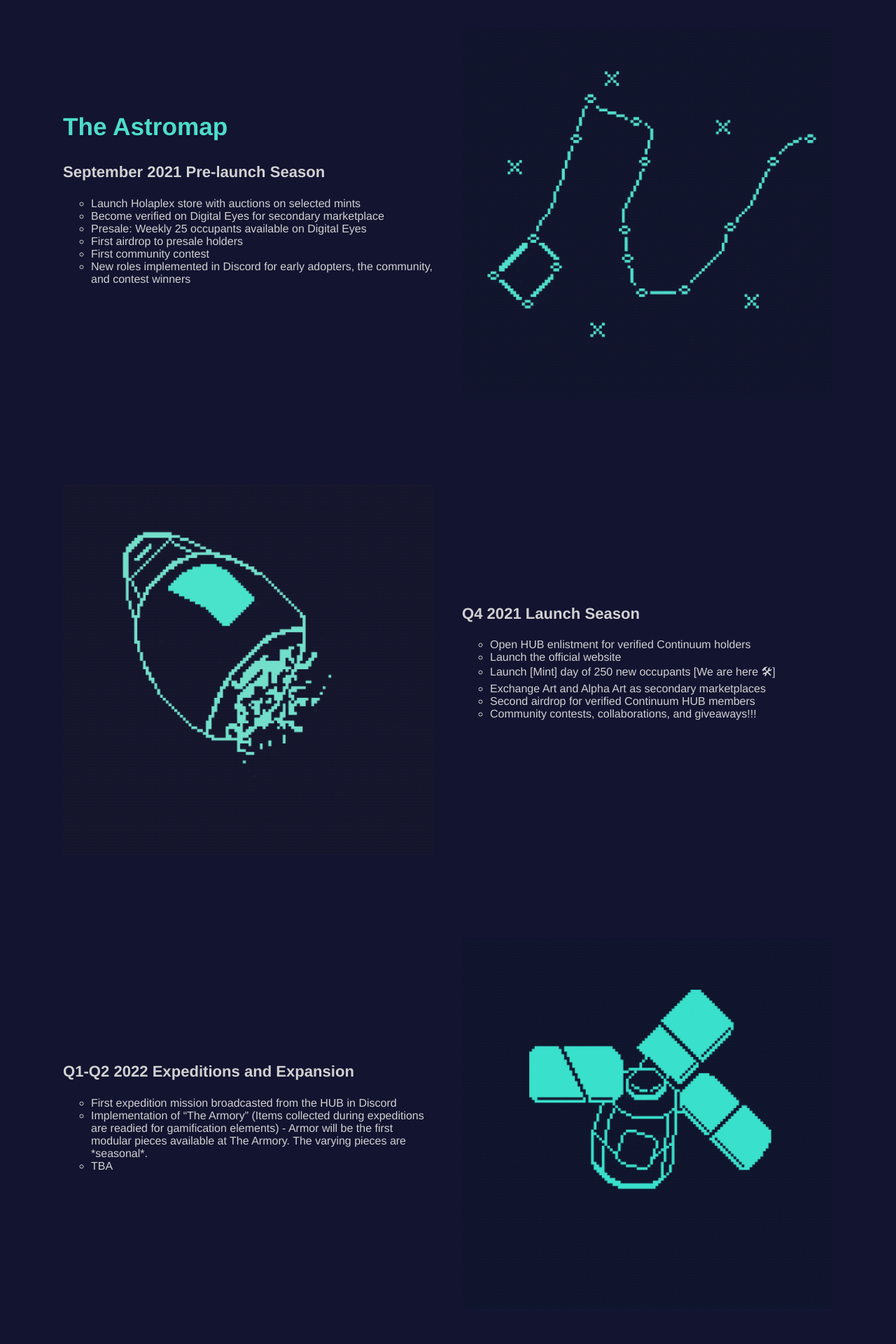
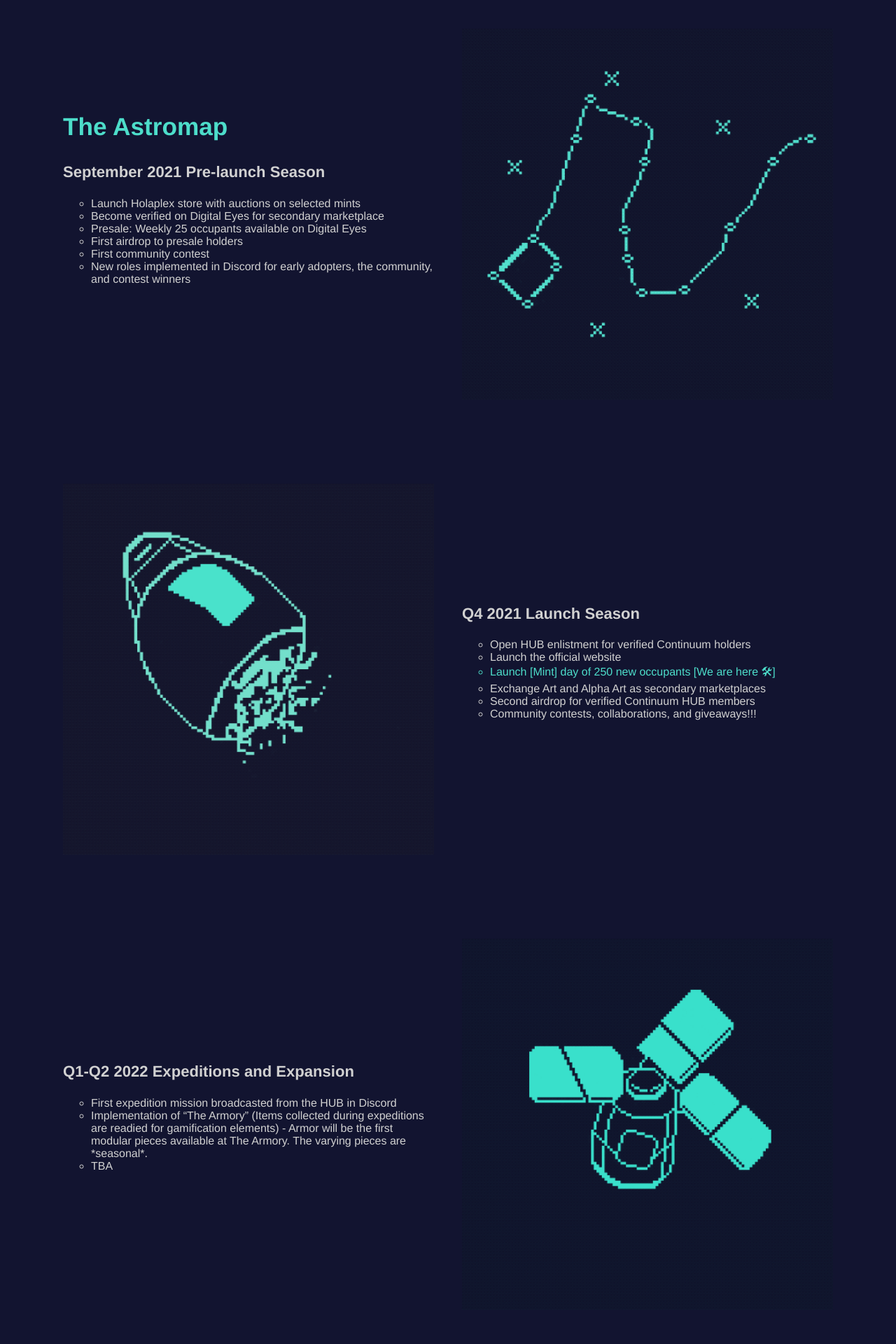
Before and after one commit to Temperedfire/continuum, a Jekyll site: the page built from index.html, in a window 1280 px wide. Shown: the part 2524-4444 px from the top of the page at 70% size. Built offline with Jekyll 4.4.1, drawn with Linux system fonts in a browser that asks for light colours.

Commit message:
Update index.html

```diff
--- a/index.html
+++ b/index.html
@@ -63,7 +63,7 @@ description: A curated pocket of sci-fi NFTs stationed on a space habitat.
 <ul style="list-style-type:circle;">
 	<li>Open HUB enlistment for verified Continuum holders</li>
 	<li>Launch the official website</li>
-	<li>Launch [Mint] day of 250 new occupants [We are here 🛠]</li>
+<li style="color:#4dddca;">Launch [Mint] day of 250 new occupants [We are here 🛠]</li>
 	<li>Exchange Art and Alpha Art as secondary marketplaces</li>
 	<li>Second airdrop for verified Continuum HUB members</li>
 	<li>Community contests, collaborations, and giveaways!!!</li>
```
